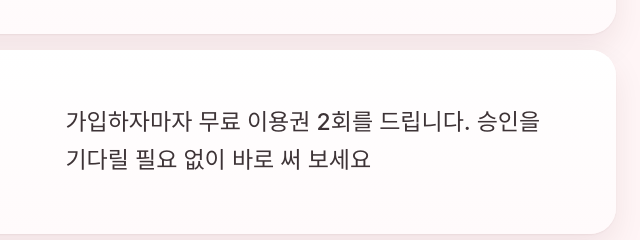
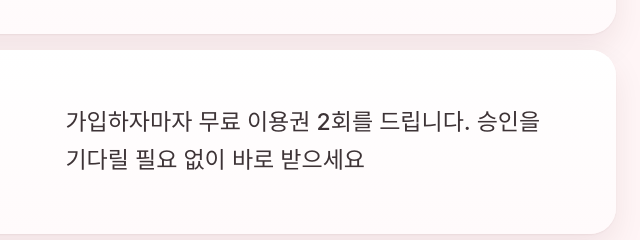
Before and after one commit to akftnr03-ux/akftnr03-ux.github.io, a plain HTML site: page ai.html in a window 1280 px wide. Shown: the part 2273-2513 px from the top of the page, 604-1244 px from the left. Drawn offline with Linux system fonts and the light colour scheme; a web font is replaced by a local one.

Commit message:
site update 2026-11-16 22:36

```diff
--- a/ai.html
+++ b/ai.html
@@ -586,7 +586,7 @@ h2.mainq{font-size:clamp(34px,4.6vw,62px);line-height:1.25}h2.mainq em{color:#C8
 <p class="lb">Steps</p><h2>채용은 세 단계입니다</h2>
 <div class="who wc">
 <div><img class="i3" src="/img/i3/chat.webp?v=6af6c6a2" alt="" width="240" height="240" loading="lazy" decoding="async"><h3>1. 카카오로 가입</h3><div><p>버튼 한 번이면 됩니다. 아이디와 비밀번호를 따로 만들 필요가 없습니다</p></div></div>
-<div><img class="i3" src="/img/i3/clip.webp?v=6af6c69b" alt="" width="240" height="240" loading="lazy" decoding="async"><h3>2. 무료 이용권 2회</h3><div><p>가입하자마자 무료 이용권 2회를 드립니다. 승인을 기다릴 필요 없이 바로 써 보세요</p></div></div>
+<div><img class="i3" src="/img/i3/clip.webp?v=6af6c69b" alt="" width="240" height="240" loading="lazy" decoding="async"><h3>2. 무료 이용권 2회</h3><div><p>가입하자마자 무료 이용권 2회를 드립니다. 승인을 기다릴 필요 없이 바로 받으세요</p></div></div>
 <div><img class="i3" src="/img/i3/gift.webp?v=6af6c6a5" alt="" width="240" height="240" loading="lazy" decoding="async"><h3>3. 바로 일 시키기</h3><div><p>키워드나 가게 이야기를 넣으면 글과 대본이 나옵니다. 마음에 들 때까지 다시 시키세요</p></div></div>
 </div></div></section>
 <section class="rd c"><div class="in"><img class="clg" src="/img/logo_w.png?v=6af6a677" alt="세련신부컴퍼니" width="220" height="56" loading="lazy"><h2>써 보고 결정하셔도<br>늦지 않습니다</h2><p class="lead">가입은 무료이고, 가입하면 무료 이용권 2회를 드립니다</p>
```
